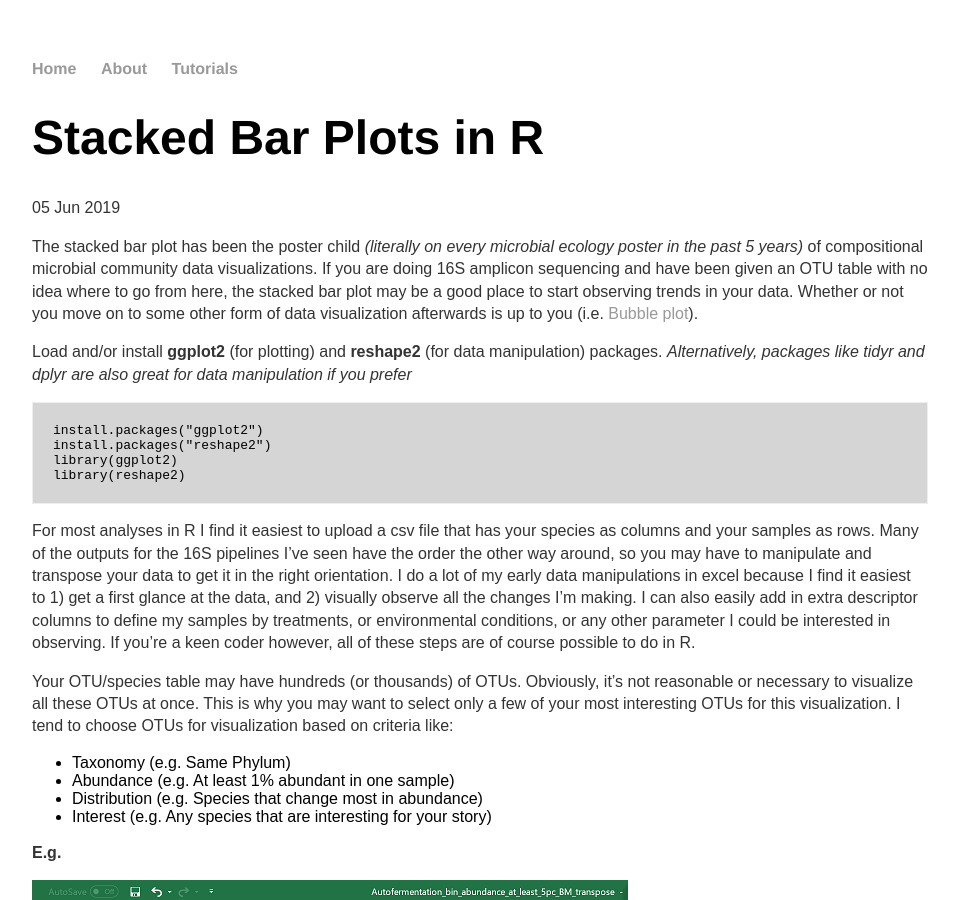
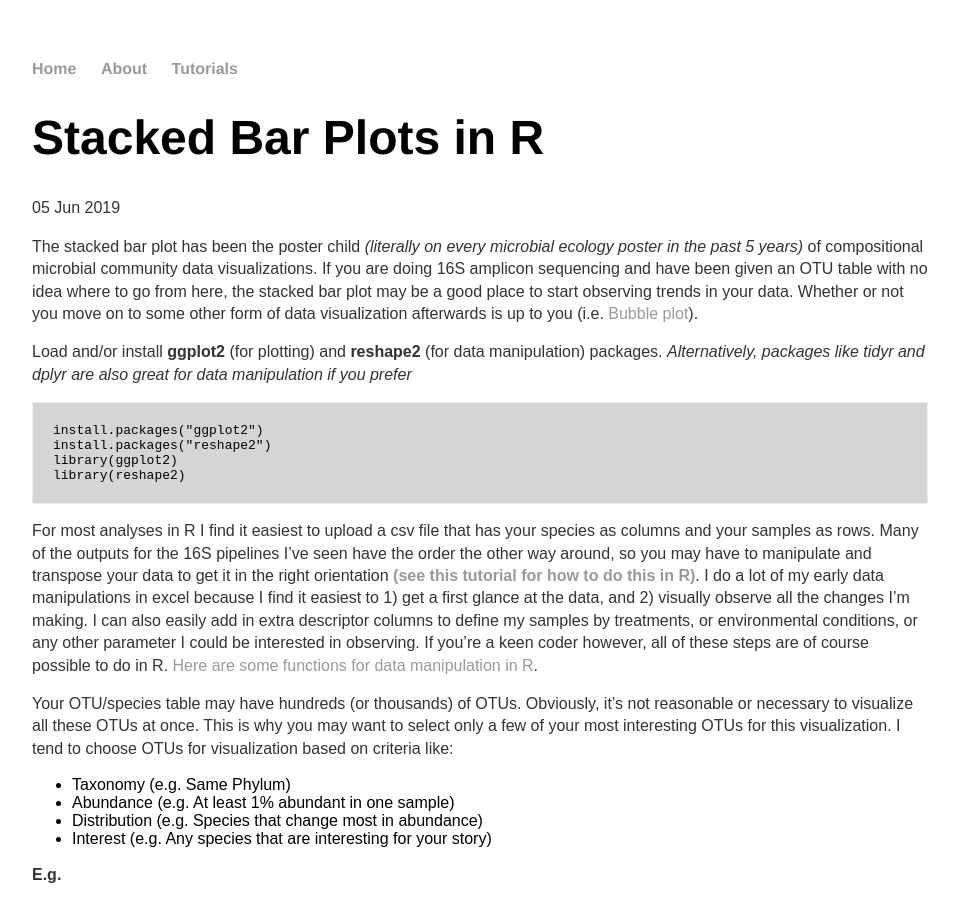
Before and after one commit to jkzorz/jkzorz.github.io, a Jekyll site: the page built from _posts/2019-06-05-stacked-bar-plots.md, in a window 1280 px wide and 900 px high. Shown: the whole window, without its empty margins (160-1119 px from the left). Built offline with Jekyll 4.4.1, drawn with Linux system fonts in a browser that asks for light colours.

Commit message:
Update 2019-06-05-stacked-bar-plots.md

````diff
--- a/_posts/2019-06-05-stacked-bar-plots.md
+++ b/_posts/2019-06-05-stacked-bar-plots.md
@@ -17,7 +17,7 @@ library(ggplot2)
 library(reshape2)
 ```
 
-For most analyses in R I find it easiest to upload a csv file that has your species as columns and your samples as rows. Many of the outputs for the 16S pipelines I've seen have the order the other way around, so you may have to manipulate and transpose your data to get it in the right orientation. I do a lot of my early data manipulations in excel because I find it easiest to 1) get a first glance at the data, and 2) visually observe all the changes I'm making. I can also easily add in extra descriptor columns to define my samples by treatments, or environmental conditions, or any other parameter I could be interested in observing. If you're a keen coder however, all of these steps are of course possible to do in R.
+For most analyses in R I find it easiest to upload a csv file that has your species as columns and your samples as rows. Many of the outputs for the 16S pipelines I've seen have the order the other way around, so you may have to manipulate and transpose your data to get it in the right orientation **[(see this tutorial for how to do this in R)](https://jkzorz.github.io/2019/08/11/metaamp-r-functions.html)**. I do a lot of my early data manipulations in excel because I find it easiest to 1) get a first glance at the data, and 2) visually observe all the changes I'm making. I can also easily add in extra descriptor columns to define my samples by treatments, or environmental conditions, or any other parameter I could be interested in observing. If you're a keen coder however, all of these steps are of course possible to do in R. [Here are some functions for data manipulation in R](https://jkzorz.github.io/2019/08/11/metaamp-r-functions.html).
 
 Your OTU/species table may have hundreds (or thousands) of OTUs. Obviously, it's not reasonable or necessary to visualize all these OTUs at once. This is why you may want to select only a few of your most interesting OTUs for this visualization.  I tend to choose OTUs for visualization based on criteria like:
 
````
